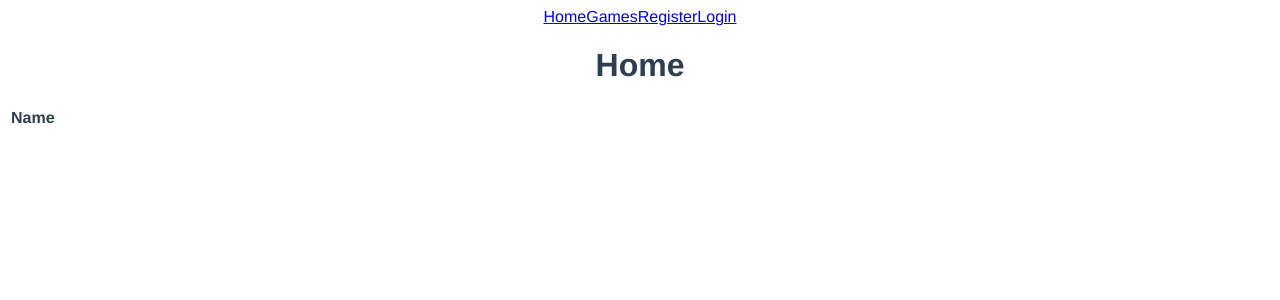
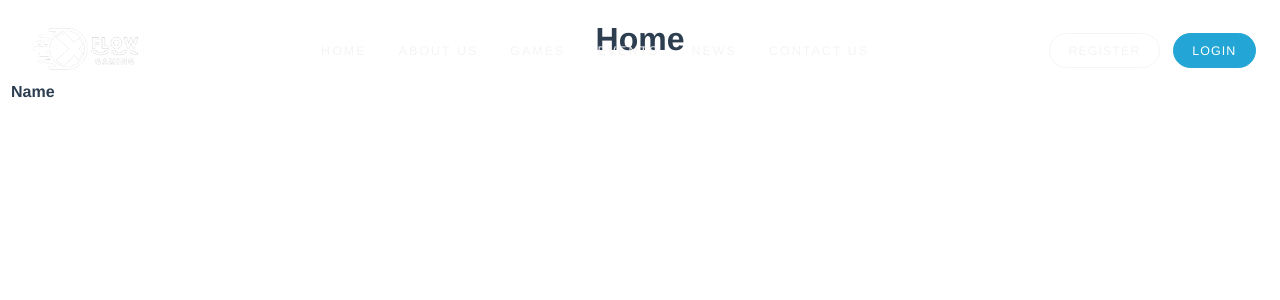
Before and after one commit to OltionG/FlowGames, a Vue app: page / in a window 1280 px wide. Shown: the top 300 px of the page. Built offline with nearby package versions, Linux system fonts and the light colour scheme; no server answers; the database is empty.

Commit message:
navbar_design

```diff
--- a/src/components/NavBar.vue
+++ b/src/components/NavBar.vue
@@ -1,17 +1,134 @@
 <template>
+  <header>
+  <img class="mainlogo" src="@/assets/logo.png" style="width: 130px;">
+  <nav class="main_nav">
+    <ul class="nav_list">
+      <li class="nav_list-item"><router-link class="nav_link" to="/" >Home</router-link></li>
+      <li class="nav_list-item"><router-link class="nav_link" to="/games">About Us</router-link></li>
+      <li class="nav_list-item"><router-link class="nav_link" to="/games">Games</router-link></li>
+      <li class="nav_list-item"><router-link class="nav_link" to="/games">Events</router-link></li>
+      <li class="nav_list-item"><router-link class="nav_link" to="/games">News</router-link></li>
+      <li class="nav_list-item"><router-link class="nav_link" to="/games">Contact Us</router-link></li>
+      <li class="nav_list-item"><router-link class="nav_link" to="/dashboard" v-if="isAdmin">Dashboard</router-link></li>
+    </ul>
+  </nav>
   <nav>
-    <router-link to="/">Home</router-link>
-    <router-link to="/games">Games</router-link>
-    <router-link to="/dashboard" v-if="isAdmin">Dashboard</router-link>
-    <router-link to="/register">Register</router-link>
-    <router-link to="/login">Login</router-link>
-    <button @click="handleSignOut" v-if="isLoggedIn">Log Out</button>
-    <p v-if="isLoggedIn">{{ userInfo }}</p>
-    <p v-if="isLoggedIn">{{ currentUserName }}</p>
+    <ul class="nav_list">
+      <li class="nav_list-item"><router-link class="nav_link nav_link--btn" to="/register">Register</router-link></li>
+      <li class="nav_list-item"><router-link class="nav_link nav_link--btn nav_link--btn--highlight" to="/login">Login</router-link></li>
+    </ul>
+
+      <button @click="handleSignOut" v-if="isLoggedIn">Log Out</button>
+      <p v-if="isLoggedIn">{{ userInfo }}</p>
+      <p v-if="isLoggedIn">{{ currentUserName }}</p>
 
   </nav>
+</header>
 </template>
 
+<style scoped>
+header {
+  --text: #f4f4f4;/*Deklarojme vlera per ti perdorur me vone*/
+  --text-inverse: #333;
+  --background: transparent;
+  position: fixed;
+  top: 0;
+  left: 0;
+  right: 0;
+  z-index: 999;
+  display: flex;
+  justify-content: space-between;
+  align-items: center;
+  padding: 16px 24px;
+  transition: background 250ms ease-in;
+  background: var(--background);
+  color: var(--text);
+}
+
+/*Nav-List*/
+.nav_list {
+  list-style: none;
+  margin: 0;
+  padding: 0;
+  display: flex;
+  flex-wrap: wrap;
+  justify-content: center;}
+/*Stili per butonat me linqe ne faqet e tjera*/
+.nav_link {
+  --spacing: 16px;
+  text-decoration: none;
+  color: inherit;
+  display: inline-block;
+  padding: calc(var(--spacing) / 2) var(--spacing);
+  position: relative;
+  text-transform: uppercase;
+  letter-spacing: 2px;
+  font-size: 12.5px;
+}
+/*Stili per butonat pasi te behen hover*/
+.nav_link:after {
+  content: "";
+  position: absolute;
+  bottom: 0;
+  left: var(--spacing);
+  right: var(--spacing);
+  height: 2px;
+  background: currentColor;
+  transform: scaleX(0);
+  transition: transform 150ms ease-in-out;
+}
+
+.nav_link:hover::after {
+  transform: scaleX(1);
+}
+/*Stili per butonat Login dhe Join*/
+.nav_link--btn {
+  border: 1.5px solid currentColor;
+  border-radius: 2em;
+  margin-left: 1em;
+  transition: background 250ms ease-in-out;
+  letter-spacing: 1px;
+  padding: 0.75em 1.5em;
+}
+
+.nav_link--btn:hover {
+  background: var(--text);
+  color: var(--text-inverse);
+  border-color: var(--text);
+}
+/*Heq underline nga butonat Join dhe Login*/
+.nav_link--btn::after {
+  display: none;
+}
+/*Stili unik per Join*/
+.nav_link--btn--highlight {
+  background: #23a6d5;
+  border-color: #23a6d5;
+  color: white;
+}
+
+.nav_link--btn--highlight:hover {
+  background: var(--text);
+  border-color: var(--text);
+}
+/*Ndryshimet per screen-fit kur faqja zvogelohet*/
+@media screen and (max-width:900px){
+  .nav_link--btn {
+    margin: 5%;
+  }
+
+  .nav_list{
+    margin-left: 10px;
+  }
+}
+/*Kjo klase i shtohet Header-it kur behet intersect me pjesen tjeter te faqes, duke i ndryshuar dizajnin*/
+.nav-scrolled {
+  --text: #333;
+  --text-inverse: #f4f4f4;
+  --background: #f4f4f4;
+  box-shadow: 0 3px 20px rgba(0, 0, 0, 0.2);
+}
+</style>
 <script setup>
 import { onMounted, ref } from 'vue';
 import { getAuth, onAuthStateChanged, signOut } from "firebase/auth"
```
